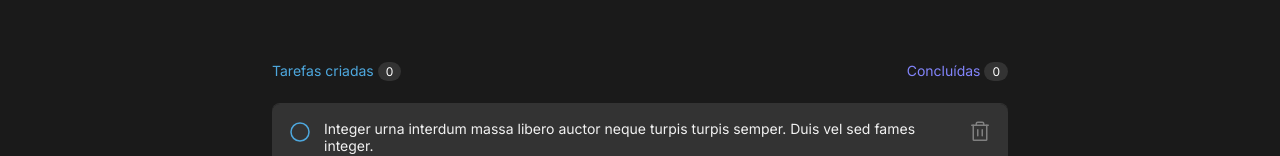
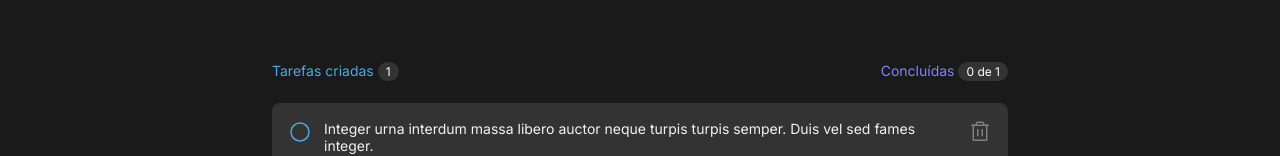
Before and after one commit to gabrielgamboa/todo-list, a React (Vite) app: page / in a window 1280 px wide. Shown: the part 227-383 px from the top of the page. Built offline with nearby package versions, Linux system fonts and the light colour scheme.

Commit message:
feat: todo and completed count

```diff
--- a/src/App.tsx
+++ b/src/App.tsx
@@ -34,6 +34,10 @@ export function App() {
         setTodos([...todos, newTodo]);
     }
 
+    function completedTodosCount() {
+        return todos.filter(todo => todo.isCompleted).length;
+    }
+
     return (
         <div>
             <Header />
@@ -41,10 +45,10 @@ export function App() {
             <div className={styles.mainContent}>
                 <div className={styles.createdAndFinishedTodos}>
                     <span className={styles.createdTasks}>
-                        Tarefas criadas <span className={styles.counter}>0</span>
+                        Tarefas criadas <span className={styles.counter}>{todos.length}</span>
                     </span>
                     <span className={styles.finishedTasks}>
-                        Concluídas <span className={styles.counter}>0</span>
+                        Concluídas <span className={styles.counter}>{completedTodosCount()} de {todos.length}</span>
                     </span>
                 </div>
 
--- a/src/components/Todo.module.css
+++ b/src/components/Todo.module.css
@@ -24,10 +24,14 @@
   width: 39.5rem;
   font-size: 0.875rem;
   color: var(--gray-100);
+
+  overflow: hidden;
+  text-overflow: ellipsis;
 }
 
 .todo .fadedTitle {
   word-wrap:break-word;
+  height: 2.5rem;
   width: 39.5rem;
   font-size: 0.875rem;
   color: var(--gray-300);
```
